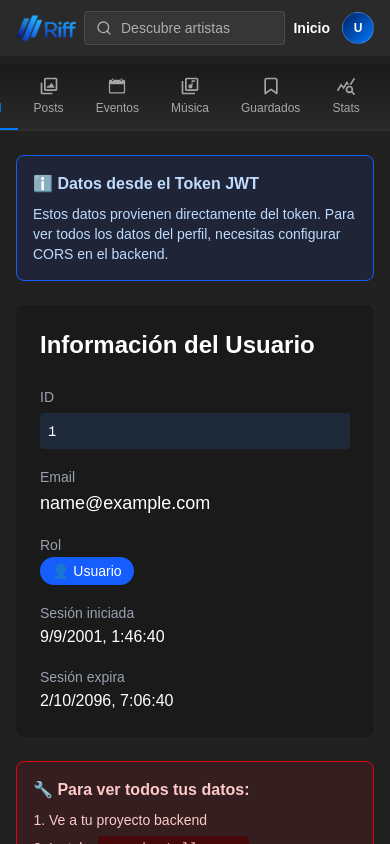
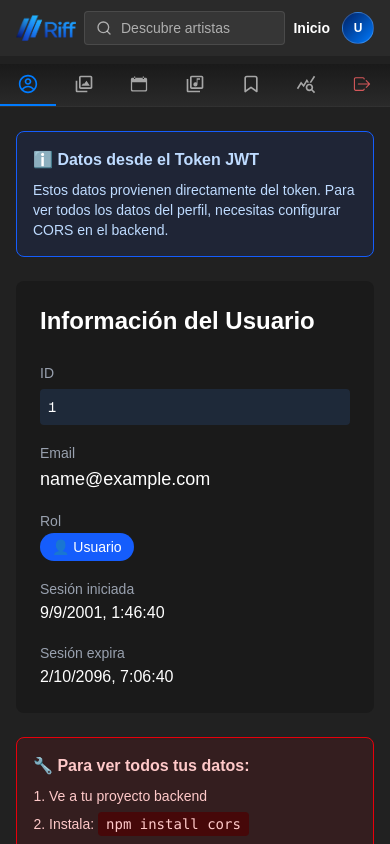
Before and after one commit to Riff-UP/frontend, a Next.js app: page /profile in a window 390 px wide. Shown: the top 844 px of the page. Built offline with nearby package versions, Linux system fonts and the light colour scheme; no server answers; sample sign-in values are in the browser's storage.

Commit message:
Enhance ArtistPage to fetch social media data if not provided; update MobileNav for better layout and accessibility

```diff
--- a/src/app/artist/[id]/page.tsx
+++ b/src/app/artist/[id]/page.tsx
@@ -7,7 +7,7 @@ import ArtistProfile from '@/app/components/ArtistProfile';
 import { ArtistData } from '@/app/types';
 import { SavedPostsProvider } from '@/app/context/SavedPostsContext';
 import { useUser } from '@/app/hooks/useUser';
-import { API_BASE_URL } from '@/app/config/api';
+import { API_BASE_URL, getAuthHeaders } from '@/app/config/api';
 
 const API_URL = API_BASE_URL;
 
@@ -56,6 +56,18 @@ export default function ArtistPage() {
         // Normalizar socialMedia: puede venir como snake_case desde el backend
         if (!data.socialMedia && data.social_media) {
           data.socialMedia = data.social_media;
+        }
+        // Si socialMedia no vino con el usuario, buscarlo en el endpoint dedicado
+        if (!data.socialMedia || data.socialMedia.length === 0) {
+          try {
+            const smRes = await fetch(`${API_URL}/social-media?userId=${data.id}`, {
+              headers: getAuthHeaders(false),
+            });
+            if (smRes.ok) {
+              const smData = await smRes.json();
+              data.socialMedia = Array.isArray(smData) ? smData : (smData?.data ?? []);
+            }
+          } catch { /* silencioso */ }
         }
         setArtist(data);
       } catch {
--- a/src/app/components/layout/MobileNav.tsx
+++ b/src/app/components/layout/MobileNav.tsx
@@ -25,7 +25,7 @@ export default function MobileNav({ activeSection, onSectionChange }: MobileNavP
 
   return (
     <nav className="md:hidden sticky top-16 bg-gradient-to-b from-riff-card to-riff-header border-b border-white/10 z-10 mb-4">
-      <div className="flex justify-center overflow-x-auto scrollbar-hide">
+      <div className="flex justify-around">
         {menuItems.map((item) => {
           const Icon = item.icon;
           const isActive = activeSection === item.id;
@@ -34,23 +34,23 @@ export default function MobileNav({ activeSection, onSectionChange }: MobileNavP
             <button
               key={item.id}
               onClick={() => onSectionChange(item.id)}
-              className={`flex-shrink-0 flex flex-col items-center gap-1 px-4 py-3 transition-colors duration-200 border-b-2 ${
+              title={item.label}
+              className={`flex-1 flex flex-col items-center py-2.5 transition-colors duration-200 border-b-2 ${
                 isActive
                   ? 'text-riff-primary border-riff-primary'
                   : 'text-white/60 border-transparent hover:text-riff-primary'
               }`}
             >
               <Icon className="w-5 h-5" />
-              <span className="text-xs font-medium whitespace-nowrap">{item.label}</span>
             </button>
           );
         })}
         <button
           onClick={handleLogout}
-          className="flex-shrink-0 flex flex-col items-center gap-1 px-4 py-3 transition-colors duration-200 border-b-2 border-transparent text-red-400/80 hover:text-red-400"
+          title="Cerrar sesión"
+          className="flex-1 flex flex-col items-center py-2.5 transition-colors duration-200 border-b-2 border-transparent text-red-400/80 hover:text-red-400"
         >
           <IoIosLogOut className="w-5 h-5" />
-          <span className="text-xs font-medium whitespace-nowrap">Salir</span>
         </button>
       </div>
     </nav>
```
